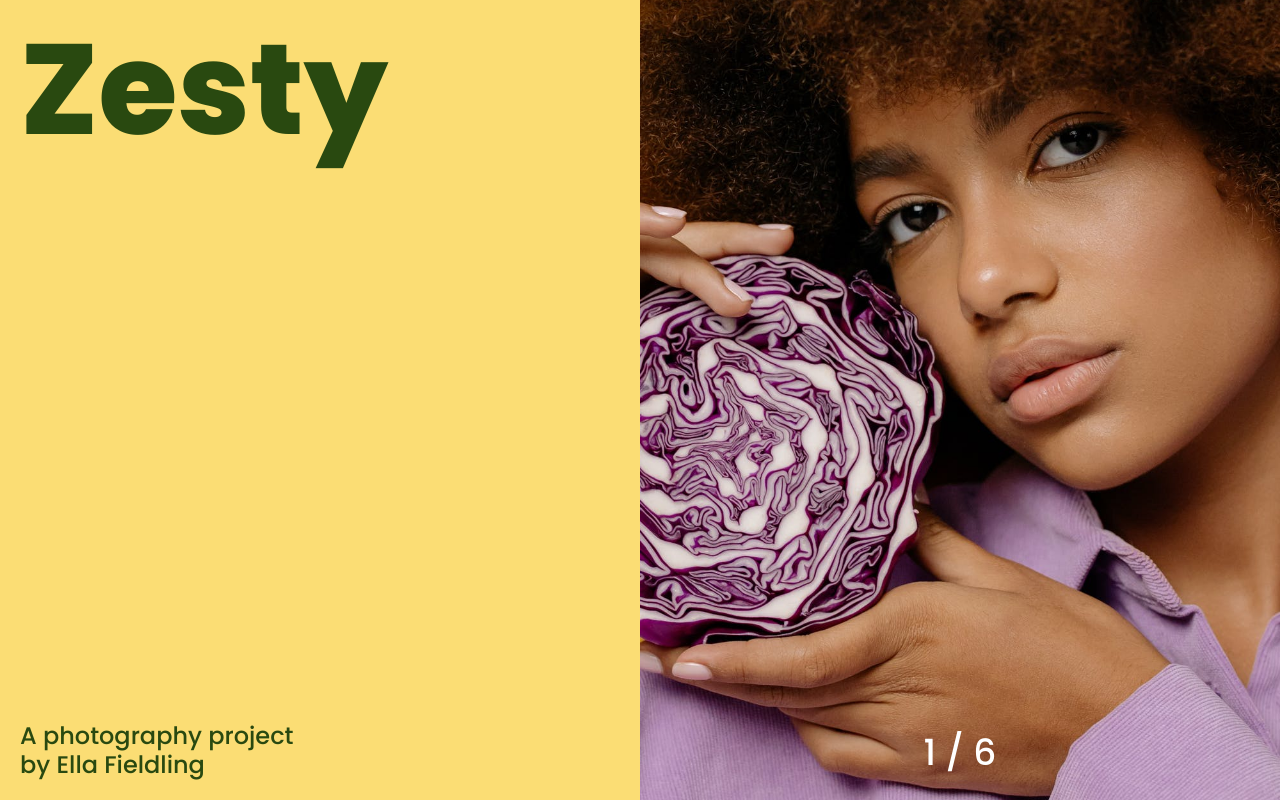
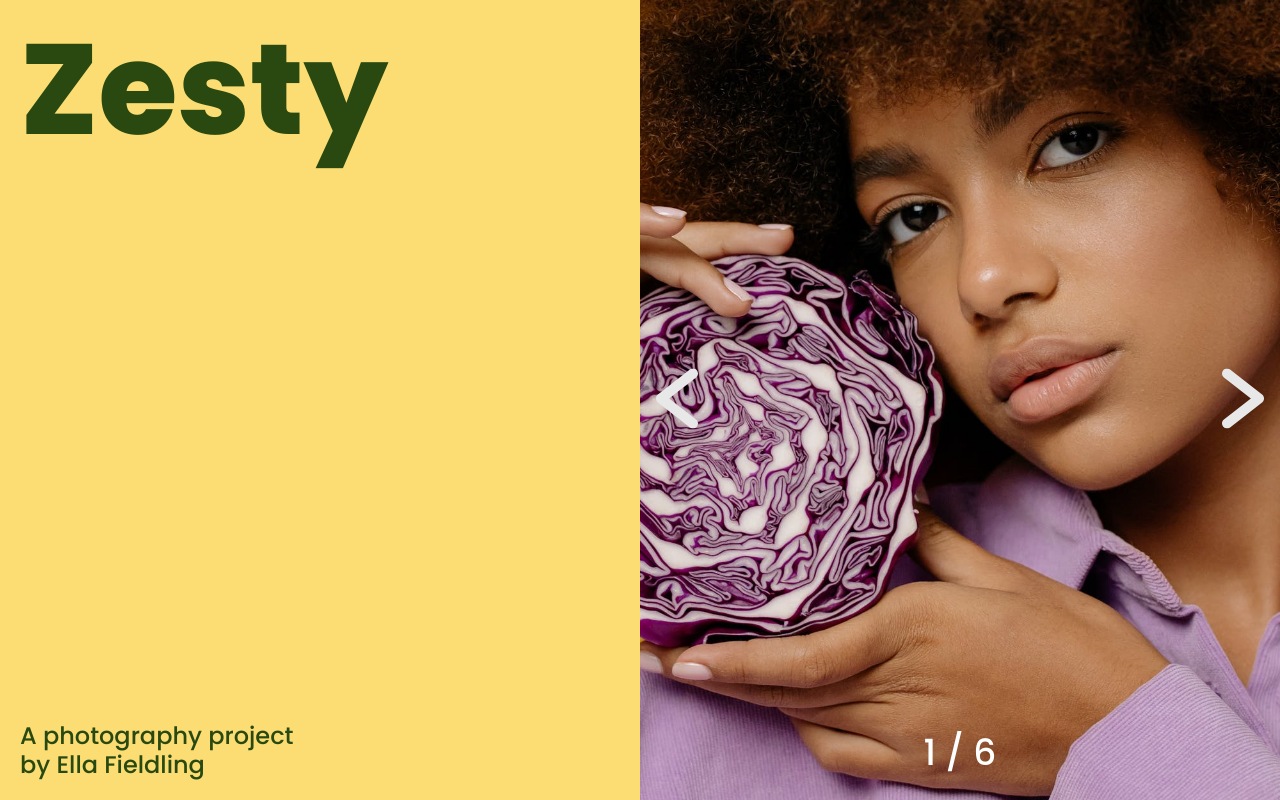
Before and after one commit to HalloJo/react-zesty, a React (Create React App) app in the folder zesty/: page / in a window 1280 px wide. Built offline with nearby package versions, Linux system fonts and the light colour scheme.

Commit message:
Add arrow navigation to slideshow

```diff
--- a/zesty/src/App.css
+++ b/zesty/src/App.css
@@ -26,6 +26,24 @@ figure {
   width: 50vw;
   margin:0;
   position: relative;
+}
+
+nav {
+  position: absolute;
+  top: 50%;
+  transform: translateY(-50%);
+  z-index: 4;
+  display: flex;
+  width: 100%;
+  justify-content: space-between;
+  padding: 0 10px;
+}
+
+
+button {
+  background: transparent;
+  border: none;
+  cursor: pointer;
 }
 
 h1 {
@@ -91,4 +109,8 @@ img {
   p {
     position: relative;
   }
+
+  button > svg {
+    width: 7.5vw;
+  }
 }
--- a/zesty/src/App.js
+++ b/zesty/src/App.js
@@ -13,11 +13,16 @@ const images = [cabbage, mango, fig, gaze, peach, avocado];
 const App = () => {
   const [currentImage, setCurrentImage] = useState(0);
   const [numLoaded, setNumLoaded] = useState(0);
+  const length = images.length - 1;
 
-  const handleClick = () => {
-    const length = images.length - 1;
+  const handleClickNext = () => {
     setCurrentImage((currentImage) => {
       return currentImage < length ? currentImage + 1 : 0;
+    });
+  };
+  const handleClickPrevious = () => {
+    setCurrentImage((currentImage) => {
+      return currentImage === 0 ? length : currentImage - 1;
     });
   };
 
@@ -34,6 +39,36 @@ const App = () => {
         </p>
       </header>
       <figure>
+        <nav>
+          <button className="back-button" onClick={handleClickPrevious}>
+            <svg
+              width="42"
+              height="60"
+              viewBox="0 0 42 60"
+              fill="none"
+              xmlns="http://www.w3.org/2000/svg"
+            >
+              <path
+                d="M3.57749e-07 29.9998C3.76103e-07 28.4606 0.708885 27.0072 1.92178 26.0597L33.9218 1.05966C36.0978 -0.640396 39.2401 -0.254509 40.9401 1.92156C42.6402 4.09763 42.2543 7.23985 40.0782 8.9399L13.1216 29.9998L40.0782 51.0597C42.2543 52.7597 42.6402 55.9019 40.9401 58.078C39.2401 60.2541 36.0978 60.64 33.9218 58.9399L1.92178 33.9399C0.708885 32.9923 3.39395e-07 31.5389 3.57749e-07 29.9998Z"
+                fill="#E8E8E8"
+              />
+            </svg>
+          </button>
+          <button className="next-button" onClick={handleClickNext}>
+            <svg
+              width="42"
+              height="60"
+              viewBox="0 0 42 60"
+              fill="none"
+              xmlns="http://www.w3.org/2000/svg"
+            >
+              <path
+                d="M42 30.0002C42 31.5394 41.2911 32.9928 40.0782 33.9403L8.07822 58.9403C5.90215 60.6404 2.75993 60.2545 1.05988 58.0784C-0.640177 55.9024 -0.25429 52.7602 1.92178 51.0601L28.8784 30.0002L1.92178 8.94034C-0.254288 7.24029 -0.640175 4.09807 1.05988 1.922C2.75993 -0.254069 5.90215 -0.639955 8.07822 1.0601L40.0782 26.0601C41.2911 27.0077 42 28.4611 42 30.0002Z"
+                fill="#E8E8E8"
+              />
+            </svg>
+          </button>
+        </nav>
         {numLoaded < images.length && (
           <Loader calculatedWidth={(numLoaded / images.length) * 100} />
         )}
@@ -46,7 +81,6 @@ const App = () => {
             alt=""
             key={imageURL}
             src={imageURL}
-            onClick={handleClick}
             onLoad={handleImageLoad}
             className={currentImage === index ? "display" : "hide"}
           />
```
Also changed, not shown: zesty/src/assets/arrow-left.svg (added), zesty/src/assets/arrow-right.svg (added).
